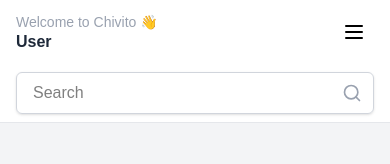
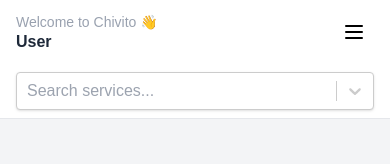
Before and after one commit to chivito-tech/chivito-frontend, a Next.js app in the folder chivito-frontend/: page /profile in a window 390 px wide. Shown: the top 164 px of the page. Built offline with nearby package versions, Linux system fonts and the light colour scheme.

Commit message:
feat: use animated service select for mobile search and log login result
Swaps the mobile navbar search input for the reusable ServiceSelect dropdown.
Adds a simple animation to the service select menu and keeps the theme styling.
Hooks the login modal to capture and log the returned user data.

```diff
--- a/chivito-frontend/src/app/components/Navbar.tsx
+++ b/chivito-frontend/src/app/components/Navbar.tsx
@@ -67,15 +67,9 @@
       </div>
 
       {/* Mobile Search Input */}
+      {/* Mobile Search Dropdown */}
       <div className="md:hidden px-4 py-2">
-        <div className="relative">
-          <input
-            type="text"
-            placeholder="Search"
-            className="w-full rounded-md border border-gray-300 px-4 py-2 pr-10 text-black shadow-sm focus:outline-none focus:ring-2 focus:ring-purple-500 focus:border-purple-500"
-          />
-          <Search className="absolute right-3 top-1/2 -translate-y-1/2 text-gray-400 w-5 h-5" />
-        </div>
+        <ServiceSelect onChange={(value) => setSelected(value)} />
       </div>
 
       {/* Mobile Dropdown */}
@@ -107,7 +101,9 @@
       {/* Login Modal */}
       {showLogin && (
         <Modal isOpen={showLogin} onClose={() => setShowLogin(false)}>
-          <Login onLogin={undefined} />
+          <Login
+            onLogin={(userData) => console.log("User logged in:", userData)}
+          />
         </Modal>
       )}
     </header>
--- a/chivito-frontend/src/app/components/ServiceSelect.tsx
+++ b/chivito-frontend/src/app/components/ServiceSelect.tsx
@@ -1,7 +1,8 @@
 "use client";
 
 import { useEffect, useState } from "react";
-import Select from "react-select";
+import Select, { components } from "react-select";
+import { motion } from "framer-motion";
 
 const serviceOptions = [
   { value: "Mechanic", label: "Mechanic" },
@@ -12,6 +13,20 @@
   { value: "Constructor", label: "Constructor" },
   { value: "Carpenter", label: "Carpenter" },
 ];
+
+// Custom animated menu wrapper
+const AnimatedMenu = (props: any) => {
+  return (
+    <motion.div
+      initial={{ opacity: 0, y: -5 }}
+      animate={{ opacity: 1, y: 0 }}
+      exit={{ opacity: 0, y: -5 }}
+      transition={{ duration: 0.2 }}
+    >
+      <components.Menu {...props} />
+    </motion.div>
+  );
+};
 
 export default function ServiceSelect({
   onChange,
@@ -31,6 +46,7 @@
       isMulti
       placeholder="Search services..."
       onChange={onChange}
+      components={{ Menu: AnimatedMenu }}
       className="w-full"
       classNames={{
         control: () =>
@@ -40,22 +56,22 @@
       styles={{
         option: (provided, state) => ({
           ...provided,
-          color: state.isSelected ? "#7e22ce" : "#1f2937", // purple for selected, gray-800 otherwise
+          color: state.isSelected ? "#7e22ce" : "#1f2937",
           backgroundColor: state.isFocused
             ? "rgba(126, 34, 206, 0.1)"
             : "white",
         }),
         multiValueLabel: (styles) => ({
           ...styles,
-          color: "#7e22ce", // purple text inside selected tags
+          color: "#7e22ce",
         }),
         input: (styles) => ({
           ...styles,
-          color: "#1f2937", // gray-800 text when typing
+          color: "#1f2937",
         }),
         placeholder: (styles) => ({
           ...styles,
-          color: "#9ca3af", // gray-400 for placeholder
+          color: "#9ca3af",
         }),
       }}
     />
```
